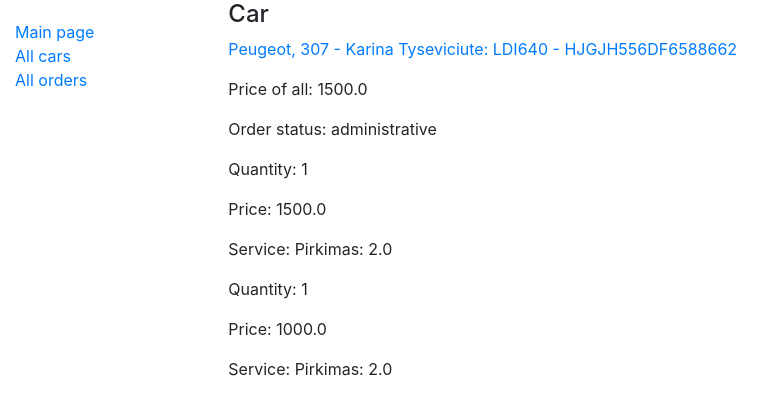
After one commit to Tyseviciute/Autoservice, a Django app: page /autoservisas/orders/1 in a window 1280 px wide. The commit adds this page. Shown: the top 415 px of the page, without its empty margins (0-784 px from the left). Run offline with Django 4.2, Linux system fonts and the light colour scheme; data comes from the database, SQL or seed files in the repository; both versions use the stored data as it was after the commit; some libraries are stand-ins or nearby versions.

Commit message:
Add to user page links wherecan be watch all orders info

```diff
--- a/mysite/autoservisas/models.py
+++ b/mysite/autoservisas/models.py
@@ -70,8 +70,11 @@ class Order(models.Model):
         verbose_name = "Order"
         verbose_name_plural = "Orders"
 
+    def get_absolute_url(self):  # gauti linkus spec pavadinimas
+        return reverse('order-detail', args=[str(self.id)])
+
     def __str__(self):
-        return f"{self.car}: {self.date}, {self.suma}"
+        return f"{self.car}: {self.date}, {self.suma}, {self.status}"
 
 
 class OrderCar(models.Model):
--- /dev/null
+++ b/mysite/autoservisas/templates/order_detail.html
@@ -0,0 +1,13 @@
+{% extends "base.html" %}
+{% block content %}
+<h4>Car</h4>
+<p><a href="{% url 'car-detail' order.car.id %}"> {{ order.car }}</a></p>
+<p>Price of all: {{ order.suma }}</p>
+<p>Order status: {{ order.get_status_display }}</p>
+{% for order_car in order.ordercar_set.all %}
+<p>Quantity: {{ order_car.kiekis }}</p>
+<p>Price: {{ order_car.kaina }}</p>
+<p>Service: {{ order_car.service }}</p>
+{% endfor %}
+
+{% endblock %}
--- a/mysite/autoservisas/templates/order_list.html
+++ b/mysite/autoservisas/templates/order_list.html
@@ -4,7 +4,7 @@
 {% if order_list %}
 <ul>
   {% for order in order_list %}
-  <li> {{ order.date }} {{ order.suma }} {{ order.car }}</li>
+  <li><a href="{{ order.id }}"> {{ order.date }}</a></li>
   {% endfor %}
 </ul>
 {% else %}
--- a/mysite/autoservisas/urls.py
+++ b/mysite/autoservisas/urls.py
@@ -5,5 +5,6 @@ urlpatterns = [
     path('', views.index, name='index'),
     path('car/', views.cars, name='car'),
     path('car/<int:car_id>', views.car, name='car-detail'),
-    path('orders/', views.OrderListView.as_view(), name='orders')
+    path('orders/', views.OrderListView.as_view(), name='orders'),
+    path('orders/<int:pk>', views.OrderDetailView.as_view(), name='orer-detail')
 ]
--- a/mysite/autoservisas/views.py
+++ b/mysite/autoservisas/views.py
@@ -37,3 +37,7 @@ def car(request, car_id):
 class OrderListView(generic.ListView):
     model = Order
     template_name = 'order_list.html'
+
+class OrderDetailView(generic.DetailView):
+    model = Order
+    template_name = 'order_detail.html'
```
Also changed, not shown: mysite/db.sqlite3.
